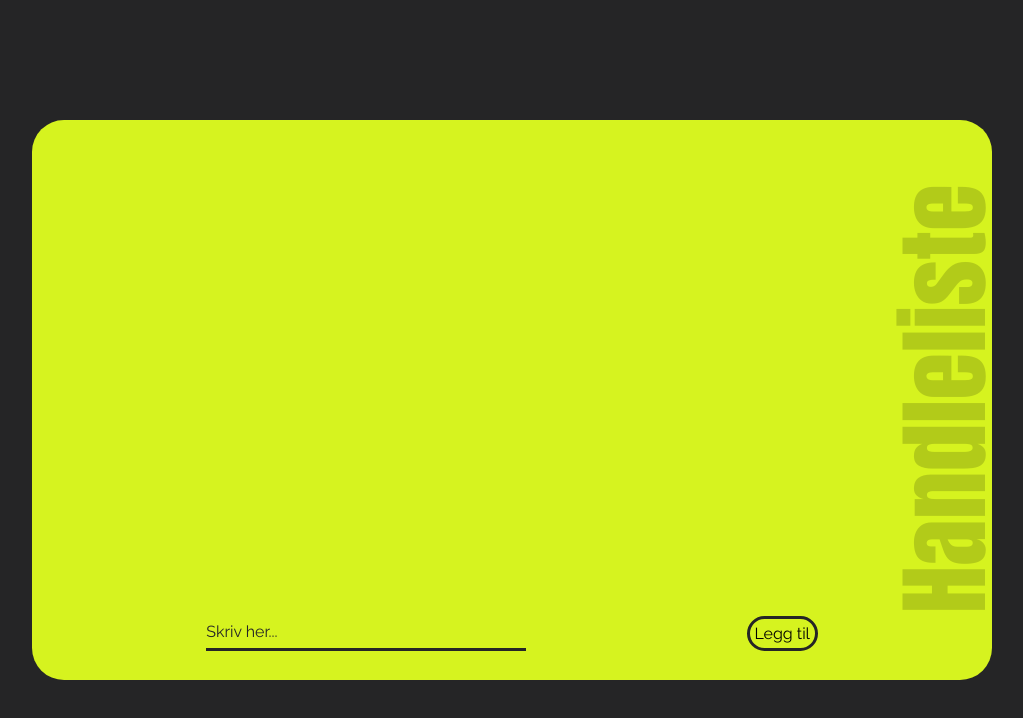
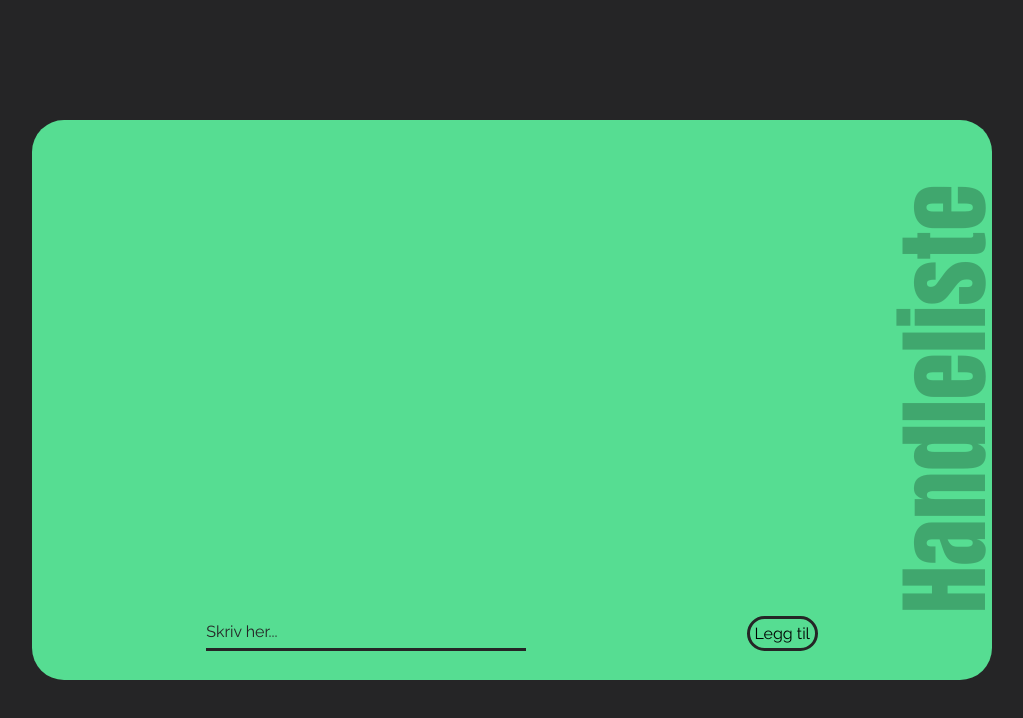
Before and after one commit to mattis-str/Tema-5-oppgave, a plain HTML site: page index.html in a window 1280 px wide. Shown: the whole page, without its empty margins (128-1151 px from the left). Drawn offline with Linux system fonts and the light colour scheme.

Commit message:
updated color, deleted unused photos

```diff
--- a/css/style-new.css
+++ b/css/style-new.css
@@ -4,8 +4,10 @@
   --base: #252526;
   --red: #dc143c;
   --mint: #daffe7;
-  --neon: #d6f31f;
-  --neon-trans: #90a414;
+ /*  --neon: #d6f31f; */
+  --neon: #56dd92;
+  /* --neon-trans: #90a414; */
+  --neon-trans: #2c734c;
   --tw-rotate: 180deg;
 }
 
```
Also changed, not shown: assets/Asset 1.svg (deleted), assets/delete.svg (deleted).
